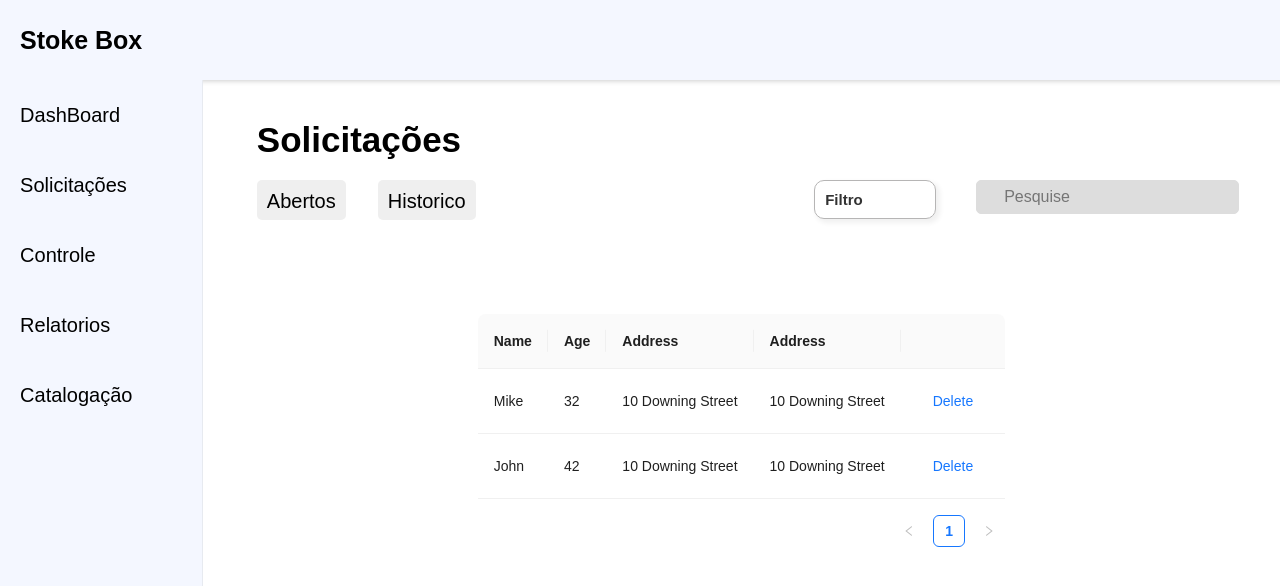
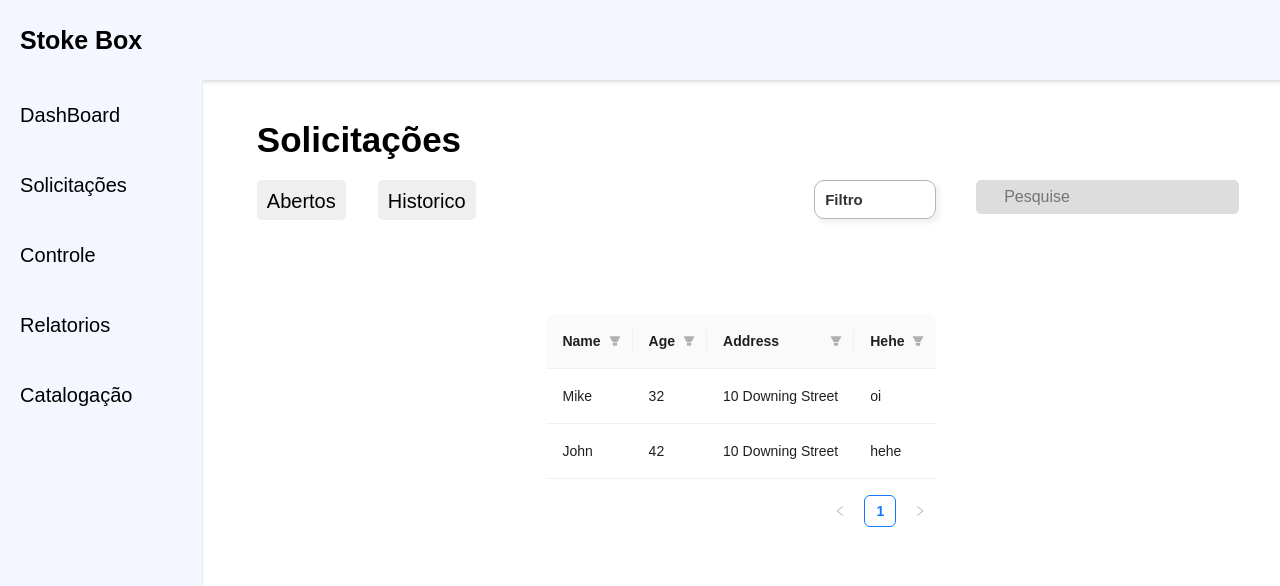
Before and after one commit to onDashCorporation/ACAI, a React (Vite) app in the folder frontend/: page /solicitacoes in a window 1280 px wide. Shown: the top 586 px of the page. Built offline with nearby package versions, Linux system fonts and the light colour scheme.

Commit message:
Create: table  filter

```diff
--- a/frontend/src/components/table/table.jsx
+++ b/frontend/src/components/table/table.jsx
@@ -1,16 +1,23 @@
- import PropTypes from 'prop-types';
-  import { Table,Button } from 'antd';
+import PropTypes from "prop-types";
+import { Table, Button } from "antd";
 
-  const TableMain = ({ dataSource, columns, showDeleteOption }) => {
+const TableMain = ({
+  dataSource,
+  columns,
+  showDeleteOption,
+   filteredInfo, setFilteredInfo
+}) => {
   const columnsWithDeleteOption = [...columns]; // Clonar as colunas existentes
 
   // Adicionar uma coluna para a opção de exclusão, se necessário
   if (showDeleteOption) {
     columnsWithDeleteOption.push({
-        title: '',
-        key: 'action',
+      title: "",
+      key: "action",
       render: (text, record) => (
-          <Button type="link" onClick={() => handleDelete(record.key)}>Delete</Button>
+        <Button type="link" onClick={() => handleDelete(record.key)}>
+          Delete
+        </Button>
       ),
     });
   }
@@ -19,13 +26,15 @@
     // Lógica para exclusão do item
   };
 
-    return <Table dataSource={dataSource} columns={columnsWithDeleteOption} />;
+  return <Table dataSource={dataSource} columns={columns} />;
 };
 
 TableMain.propTypes = {
   dataSource: PropTypes.array.isRequired,
   columns: PropTypes.array.isRequired,
   showDeleteOption: PropTypes.bool, // Prop opcional para mostrar ou não a opção de exclusão
+  filteredInfo: PropTypes.object.isRequired, // Estado do filtro
+  setFilteredInfo: PropTypes.func.isRequired, // Função para atualizar o estado do filtro
 };
 
 export default TableMain;
--- a/frontend/src/pages/Solicitacoes/solicitacoes.jsx
+++ b/frontend/src/pages/Solicitacoes/solicitacoes.jsx
@@ -2,77 +2,100 @@ import * as S from "./style";
 import Nav from "../../components/nav/nav";
 import Header from "../../components/header/header";
 import Dropdown from "../../components/dropdown/dropdown";
-import { useState } from "react";
+import { useState, useEffect } from "react";
 import Search from "../../components/search/search";
 import Options from "./db.json";
 import TableMain from "../../components/table/table";
 const solicitacoes = () => {
-  const [filterop, setFilterop] = useState("Filtro");
-  // const headers = ["ID", "Produto"];
-  // const data = [
-  //   { id: 1, produto: "PC" },
-  //   { id: 2, produto: "Notebook" },
-  //   { id: 3, produto: "Celular" },
-  //   { id: 4, produto: "Papel" },
-  //   { id: 5, produto: "Lápis" },
-  //   { id: 6, produto: "Teclado" },
-  //   { id: 7, produto: "Celular" },
-  //   { id: 8, produto: "Cabo" },
-  //   { id: 9, produto: "PC" },
-  //   { id: 10, produto: "Notebook" },
-  //   { id: 11, produto: "Celular" },
-  //   { id: 12, produto: "Papel" },
-  //   { id: 13, produto: "Lápis" },
-  //   { id: 14, produto: "Teclado" },
-  //   { id: 15, produto: "Celular" },
-  //   { id: 16, produto: "Cabo" },
-  //   { id: 17, produto: "PC" },
-  //   { id: 18, produto: "Notebook" },
-  //   { id: 19, produto: "Celular" },
-  //   { id: 20, produto: "Papel" },
-  // ];
   const dataSource = [
     {
-      key: '1',
-      name: 'Mike',
+      key: "1",
+      name: "Mike",
       age: 32,
-      address: '10 Downing Street',
-
+      address: "10 Downing Street",
+      hehe: "oi",
     },
     {
-      key: '2',
-      name: 'John',
+      key: "2",
+      name: "John",
       age: 42,
-      address: '10 Downing Street',
+      address: "10 Downing Street",
+      hehe: "hehe",
     },
   ];
 
+  const [filterop, setFilterop] = useState("Filtro");
+  const [filteredInfo, setFilteredInfo] = useState({});
+  // const [dataSource, setDataSource] = useState([]);
+
+  // useEffect(() => {
+  //   fetchDataFromAPI();
+  // }, []);
+
+  // const fetchDataFromAPI = async () => {
+  //   try {
+  //     // Simulando uma requisição para obter os dados da API
+  //     const response = await axios.get('url_da_sua_api');
+  //     const data = response.data; // Dados recebidos da API
+  //     setDataSource(data);
+  //   } catch (error) {
+  //     console.error('Erro ao obter dados da API:', error);
+  //   }
+  // };
+
+  const getUniqueOptions = (data, key) => {
+    const uniqueOptions = new Set();
+    data.forEach((item) => {
+      uniqueOptions.add(item[key]);
+    });
+    return Array.from(uniqueOptions).map((value) => ({ text: value, value }));
+  };
   const columns = [
     {
-      title: 'Name',
-      dataIndex: 'name',
-      key: 'name',
+      title: "Name",
+      dataIndex: "name", // Chave correspondente nos dados
+      key: "name",
+      filteredValue: filteredInfo.name || null,
+      filters: getUniqueOptions(dataSource, "name"),
+      onFilter: (value, record) => record.name.includes(value),
+      // filters: [], // Inicializar opções de filtro vazias
+      // filteredValue: filteredInfo.name || null,
+      // filters: getUniqueOptions(dataSource, "name"),
+      // onFilter: (value, record) => record.name.includes(value),
+
+      // Outros atributos omitidos por brevidade...
     },
     {
-      title: 'Age',
-      dataIndex: 'age',
-      key: 'age',
+      title: "Age",
+      dataIndex: "age",
+      key: "age",
+      filters: [], // Inicializar opções de filtro vazias
+      filteredValue: filteredInfo.age || null,
+      onFilter: (value, record) => record.age.includes(value),
     },
     {
-      title: 'Address',
-      dataIndex: 'address',
-      key: 'address',
+      title: "Address",
+      dataIndex: "address",
+      key: "address",
+      filters: [], // Inicializar opções de filtro vazias
+      filteredValue: filteredInfo.address || null,
+      onFilter: (value, record) => record.address.includes(value),
     },
     {
-      title: 'Address',
-      dataIndex: 'address',
-      key: 'address',
+      title: "Hehe",
+      dataIndex: "hehe",
+      key: "hehe",
+      filters: [], // Inicializar opções de filtro vazias
+      filteredValue: filteredInfo.hehe || null,
+      onFilter: (value, record) => record.hehe.includes(value),
     },
   ];
+  console.log(dataSource);
 
   return (
     <S.Body>
       <Header />
+
       <S.Main>
         <Nav />
         <S.Container>
@@ -94,10 +117,13 @@ const solicitacoes = () => {
             </S.Header>
           </S.Section>
           <S.TableConteiner>
-          <TableMain
-
-            dataSource={dataSource} columns={columns} showDeleteOption={true}
-          />
+            <TableMain
+              showDeleteOption={true}
+              dataSource={dataSource}
+              columns={columns}
+              filteredInfo={filteredInfo}
+              setFilteredInfo={setFilteredInfo}
+            />
           </S.TableConteiner>
         </S.Container>
       </S.Main>
```
Also changed, not shown: frontend/src/main.jsx (+4 -7 lines). Lines whose indentation alone changed are shown as unchanged.
